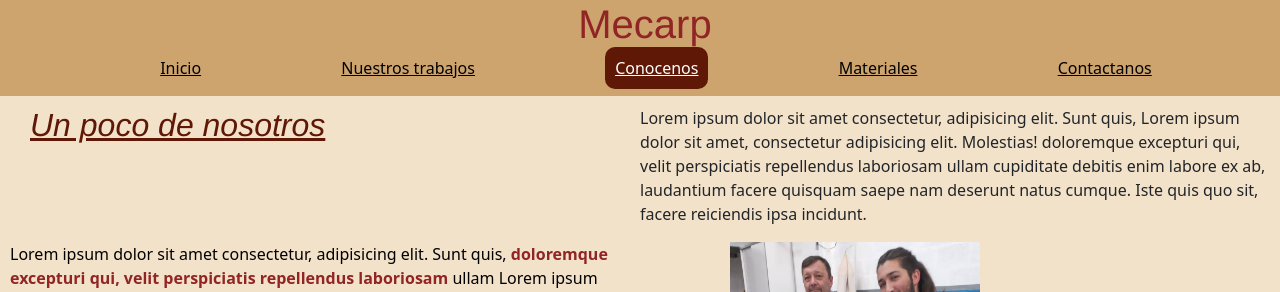
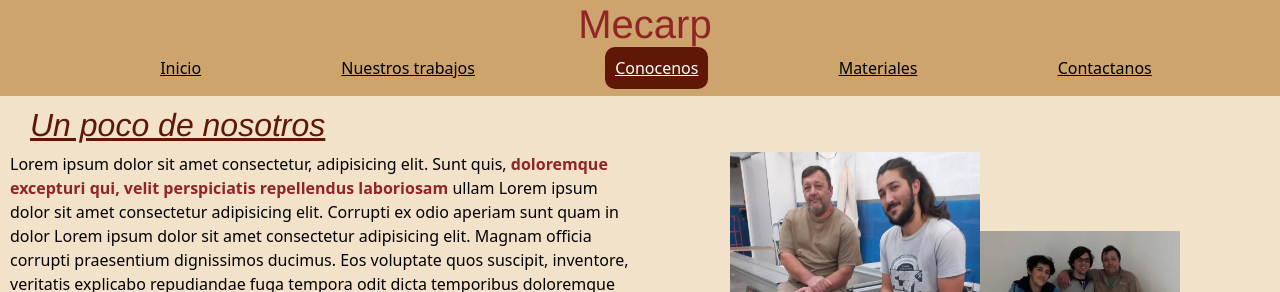
Before and after one commit to Juli-Lemucchi/Mecarp, a website: page pages/nosotros.html in a window 1280 px wide. Shown: the top 292 px of the page. Drawn offline with nearby package versions, Linux system fonts and the light colour scheme.

Commit message:
Arreglos

```diff
--- a/pages/nosotros.html
+++ b/pages/nosotros.html
@@ -43,9 +43,6 @@
                         <li><img class="imgnoso4" data-aos="flip-right" src="../img/Nosotros4.jpg" alt="nosotros4"></li>
                     </ul>
                 </div>
-                <div class="info3">
-                    <p>Lorem ipsum dolor sit amet consectetur, adipisicing elit. Sunt quis, <span>Lorem ipsum dolor sit amet, consectetur adipisicing elit. Molestias!</span> doloremque excepturi qui, velit perspiciatis repellendus laboriosam ullam cupiditate debitis enim labore ex ab, laudantium facere quisquam saepe nam deserunt natus cumque. Iste quis quo sit, facere reiciendis ipsa incidunt.</p>
-                </div>
             </div>
         </main>
         <footer>
```
